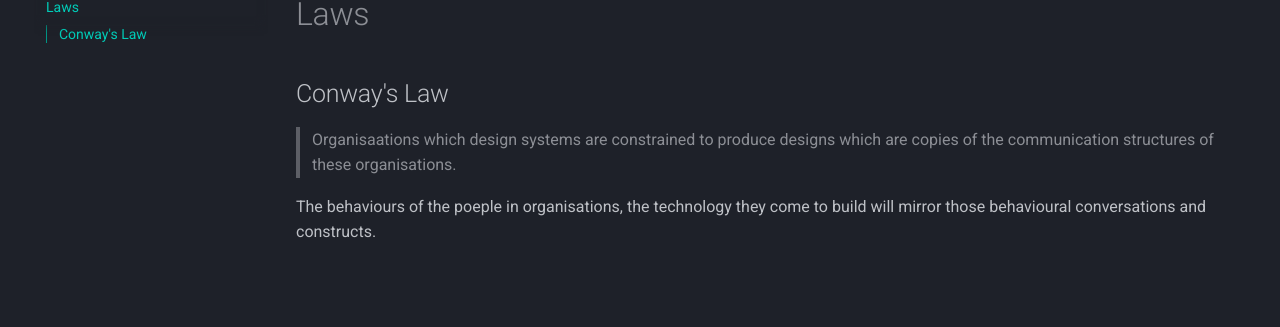
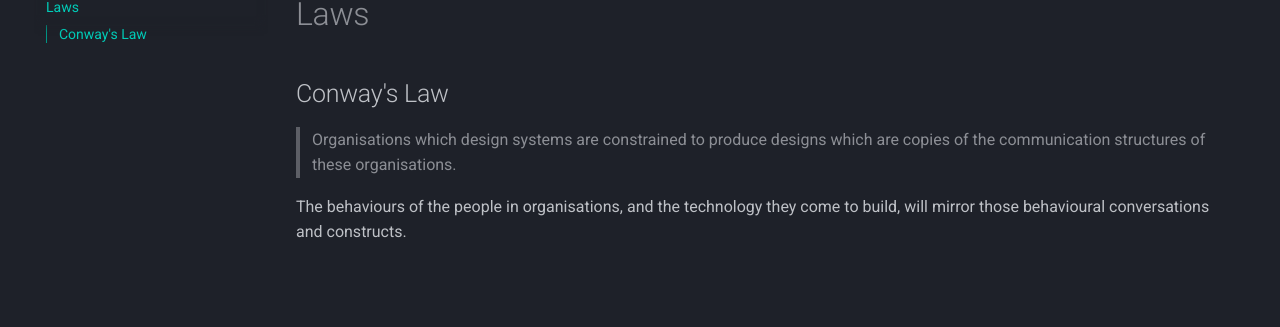
Before and after one commit to kieran-ryan/leabhar-cliste, an MkDocs documentation site: the page built from docs/laws.md, in a window 1280 px wide. Shown: the part 152-479 px from the top of the page. Built offline with MkDocs 1.6.1 and Material for MkDocs 9.7.7, drawn with Linux system fonts in a browser that asks for light colours.

Commit message:
docs: fix typo in conway's law

```diff
--- a/docs/laws.md
+++ b/docs/laws.md
@@ -2,6 +2,6 @@
 
 ## Conway's Law
 
-> Organisaations which design systems are constrained to produce designs which are copies of the communication structures of these organisations.
+> Organisations which design systems are constrained to produce designs which are copies of the communication structures of these organisations.
 
-The behaviours of the poeple in organisations, the technology they come to build will mirror those behavioural conversations and constructs.
+The behaviours of the people in organisations, and the technology they come to build, will mirror those behavioural conversations and constructs.
```
Also changed, not shown: docs/growth.md (+1 -1 lines).
